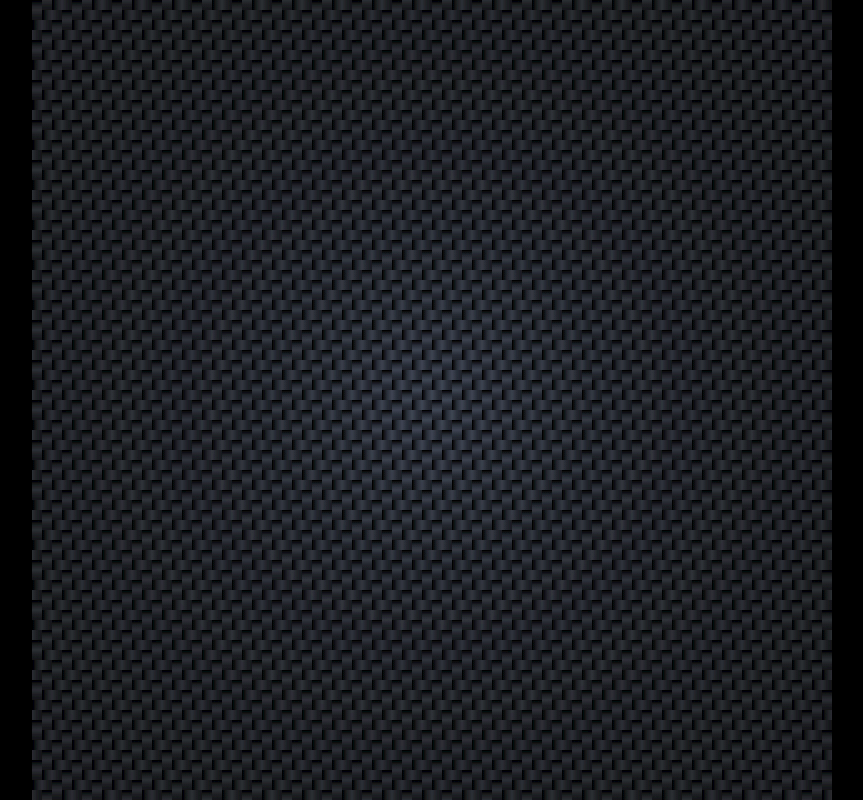
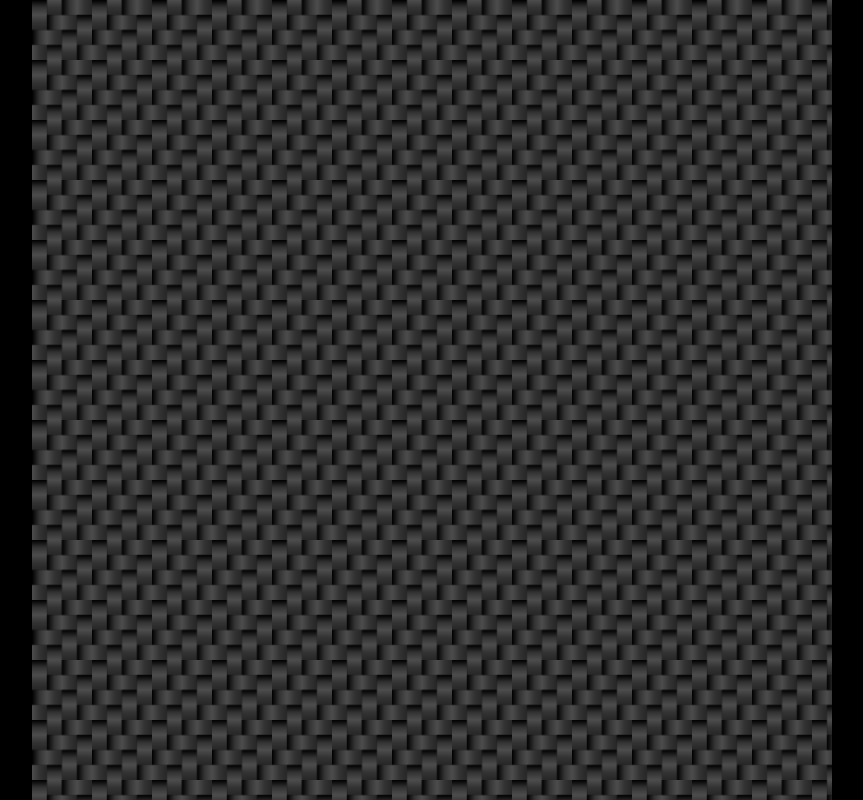
Before and after one commit to dopplerreflect/starts-with-a, a SvelteKit app: page /carbon-fiber in a window 1280 px wide. Shown: the whole page, without its empty margins (208-1071 px from the left). Built offline with nearby package versions, Linux system fonts and the light colour scheme.

Commit message:
extract CarbonFiberPattern

```diff
--- /dev/null
+++ b/src/lib/components/CarbonFiberPattern.svelte
@@ -0,0 +1,35 @@
+<script>
+	export let size = 2 ** 8;
+	export let scale = 0.05;
+</script>
+
+<pattern id="CarbonFiberPattern" patternUnits="objectBoundingBox" width={scale} height={scale}>
+	<linearGradient id="carbon-fiber-xgradient">
+		<stop offset="0%" stop-color="black" />
+		<stop offset="25%" stop-color="hsl(0, 0%, 20%)" />
+		<stop offset="50%" stop-color="hsl(0, 0%, 30%)" />
+		<stop offset="75%" stop-color="hsl(0, 0%, 20%)" />
+		<stop offset="100%" stop-color="hsl(0, 0%, 15%)" />
+	</linearGradient>
+	<linearGradient id="carbon-fiber-ygradient" gradientTransform="rotate(90)">
+		<stop offset="0%" stop-color="black" />
+		<stop offset="25%" stop-color="hsl(0, 0%, 20%)" />
+		<stop offset="50%" stop-color="hsl(0, 0%, 30%)" />
+		<stop offset="75%" stop-color="hsl(0, 0%, 20%)" />
+		<stop offset="100%" stop-color="hsl(0, 0%, 15%)" />
+	</linearGradient>
+	<g id="carbon-fiber-L">
+		<path d={`M0 0H${size / 4}V${size / 2}H0Z`} fill="url(#carbon-fiber-ygradient)" />
+		<path d={`M0 ${size / 2}H${size / 2}V${size * 0.75}H0Z`} fill="url(#carbon-fiber-xgradient)" />
+	</g>
+	<g id="carbon-fiber-tile" transform="">
+		<use xlink:href="#carbon-fiber-L" />
+		<use xlink:href="#carbon-fiber-L" transform={`translate(${size / 4} ${-size / 4})`} />
+		<use xlink:href="#carbon-fiber-L" transform={`translate(${size / 2} ${-size / 2})`} />
+		<use xlink:href="#carbon-fiber-L" transform={`translate(${-size / 4} ${size / 4})`} />
+		<use xlink:href="#carbon-fiber-L" transform={`translate(${size / 4} ${size * 0.75})`} />
+		<use xlink:href="#carbon-fiber-L" transform={`translate(${size / 2} ${size / 2})`} />
+		<use xlink:href="#carbon-fiber-L" transform={`translate(${size * 0.75} ${size / 4})`} />
+	</g>
+	<use xlink:href="#carbon-fiber-tile" transform={`scale(${scale})`} />
+</pattern>
--- a/src/routes/carbon-fiber/+page.svelte
+++ b/src/routes/carbon-fiber/+page.svelte
@@ -1,66 +1,16 @@
 <svelte:options namespace="svg" />
 
 <script lang="ts">
-	import { arrayMap, viewBox } from '$lib/geometry';
+	import { viewBox } from '$lib/geometry';
 	import Background from '$lib/components/Background.svelte';
+	import CarbonFiberPattern from '$lib/components/CarbonFiberPattern.svelte';
 
 	const size = 2 ** 13;
-
-	const divs = arrayMap(4, (n) => (size / 4) * n);
 </script>
 
 <svg viewBox={viewBox(size)}>
 	<defs>
-		<filter id="filter">
-			<feDiffuseLighting in="SourceGraphic" result="light" lighting-color="hsl(220, 100%, 85%)">
-				<fePointLight x={0} y={0} z={2 ** 10} />
-			</feDiffuseLighting>
-
-			<feComposite
-				in="SourceGraphic"
-				in2="light"
-				operator="arithmetic"
-				k1="1"
-				k2="0.25"
-				k3="0"
-				k4="0"
-			/>
-		</filter>
-
-		<linearGradient id="xgradient">
-			<stop offset="0%" stop-color="black" />
-			<stop offset="25%" stop-color="hsl(0, 0%, 20%)" />
-			<stop offset="50%" stop-color="hsl(0, 0%, 30%)" />
-			<stop offset="75%" stop-color="hsl(0, 0%, 20%)" />
-			<stop offset="100%" stop-color="hsl(0, 0%, 15%)" />
-		</linearGradient>
-		<linearGradient id="ygradient" gradientTransform="rotate(90)">
-			<stop offset="0%" stop-color="black" />
-			<stop offset="25%" stop-color="hsl(0, 0%, 20%)" />
-			<stop offset="50%" stop-color="hsl(0, 0%, 30%)" />
-			<stop offset="75%" stop-color="hsl(0, 0%, 20%)" />
-			<stop offset="100%" stop-color="hsl(0, 0%, 15%)" />
-		</linearGradient>
-		<g id="hv">
-			<path id="vertical" d={`M0 0H${size / 4}V${size / 2}H0Z`} fill="url(#ygradient)" />
-			<path
-				id="horizontal"
-				d={`M0 ${size / 2}H${size / 2}V${size * 0.75}H0Z`}
-				fill="url(#xgradient)"
-			/>
-		</g>
-		<g id="tile" transform="">
-			<use xlink:href="#hv" />
-			<use xlink:href="#hv" transform={`translate(${size / 4} ${-size / 4})`} />
-			<use xlink:href="#hv" transform={`translate(${size / 2} ${-size / 2})`} />
-			<use xlink:href="#hv" transform={`translate(${-size / 4} ${size / 4})`} />
-			<use xlink:href="#hv" transform={`translate(${size / 4} ${size * 0.75})`} />
-			<use xlink:href="#hv" transform={`translate(${size / 2} ${size / 2})`} />
-			<use xlink:href="#hv" transform={`translate(${size * 0.75} ${size / 4})`} />
-		</g>
-		<pattern id="tilepattern" patternUnits="objectBoundingBox" width="0.05" height="0.05">
-			<use xlink:href="#tile" transform="scale(0.05)" />
-		</pattern>
+		<CarbonFiberPattern {size} scale={0.075} />
 	</defs>
-	<Background {size} fill="url(#tilepattern)" filter="url(#filter)" />
+	<Background {size} fill="url(#CarbonFiberPattern)" />
 </svg>
```
